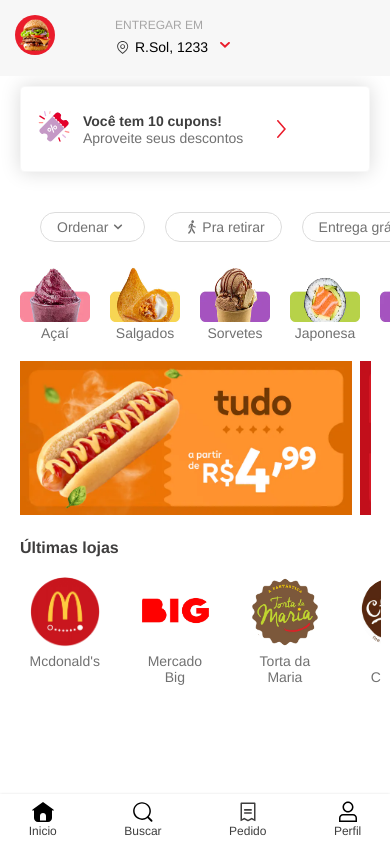
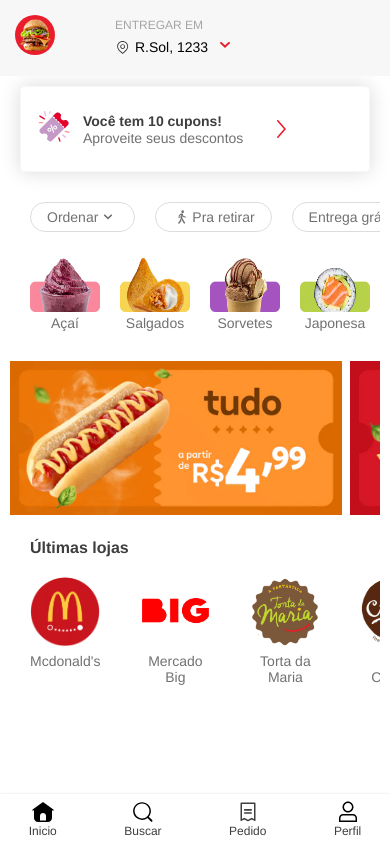
Before and after one commit to GiovannaValadao/Clone-Ifood, a React (Create React App) app: page / in a window 390 px wide. Built offline with nearby package versions, Linux system fonts and the light colour scheme; a web font is replaced by a local one.

Commit message:
add suggestions

```diff
--- a/src/App.js
+++ b/src/App.js
@@ -16,10 +16,12 @@
       <HomeHeaderMobile />
       <VoucherHeader />
       <VoucherHeaderMobile />
-      <Filter />
-      <CategoriesCarousel />
-      <BannerCardstack />
-      <LastRestaurants />
+      <div className="content-home">
+        <Filter />
+        <CategoriesCarousel />
+        <BannerCardstack />
+        <LastRestaurants />
+      </div>
     </div>
   );
 }
--- a/src/components/bannerCardstack/bannerCardstack.css
+++ b/src/components/bannerCardstack/bannerCardstack.css
@@ -3,13 +3,13 @@
   display: flex;
   align-items: center;
   justify-content: center;
+  margin-top: 20px;
 }
 .banner-cardstack__container-list {
   display: flex;
   flex-direction: row;
   align-items: center;
   list-style: none;
-  width: 90%;
   justify-content: flex-start;
   overflow-x: auto;
 }
@@ -34,7 +34,7 @@
 }
 @media screen and (max-width: 1024px) {
   .banner-cardstack__container-list-item {
-    padding: 20px 8px 0 0;
+    padding: 10px 8px 0 0;
   }
 
   .banner-cardstack__container-list-item-image {
--- a/src/components/categoriesCarousel/categoriesCarousel.css
+++ b/src/components/categoriesCarousel/categoriesCarousel.css
@@ -9,7 +9,7 @@
   color: #717171;
   cursor: pointer;
   overflow-x: auto;
-  padding: 20px 80px;
+  margin-top: 20px;
 }
 .categories-carousel__container-list {
   display: flex;
--- a/src/components/filter/filter.css
+++ b/src/components/filter/filter.css
@@ -51,7 +51,6 @@
   .filter-container__list {
     display: flex;
     list-style: none;
-    padding: 20px;
     height: 30px;
     white-space: nowrap;
   }
--- a/src/components/lastRestaurants/lastRestaurants.css
+++ b/src/components/lastRestaurants/lastRestaurants.css
@@ -4,17 +4,14 @@
 }
 .last-restaurants__title-name {
   color: #3f3e3e;
-  padding: 20px 0 20px 86px;
 }
 .last-restaurants__container {
   padding: 20px 0;
   display: flex;
   flex-direction: row;
   gap: 40px;
-  width: 90%;
   justify-content: flex-start;
   overflow-x: auto;
-  margin: 0 auto;
 }
 
 .last-restaurants__container-content {
--- a/src/styles/global.css
+++ b/src/styles/global.css
@@ -14,7 +14,9 @@
 body {
   font-family: "SulSans", "Helvetica", "sans-serif";
 }
-
+.content-home {
+  padding: 20px 80px;
+}
 @media only screen and (max-width: 768px) {
   .header-mobile {
     display: flex;
@@ -43,3 +45,8 @@
     display: block;
   }
 }
+@media screen and (max-width: 1024px) {
+  .content-home {
+    padding: 10px;
+  }
+}
```
